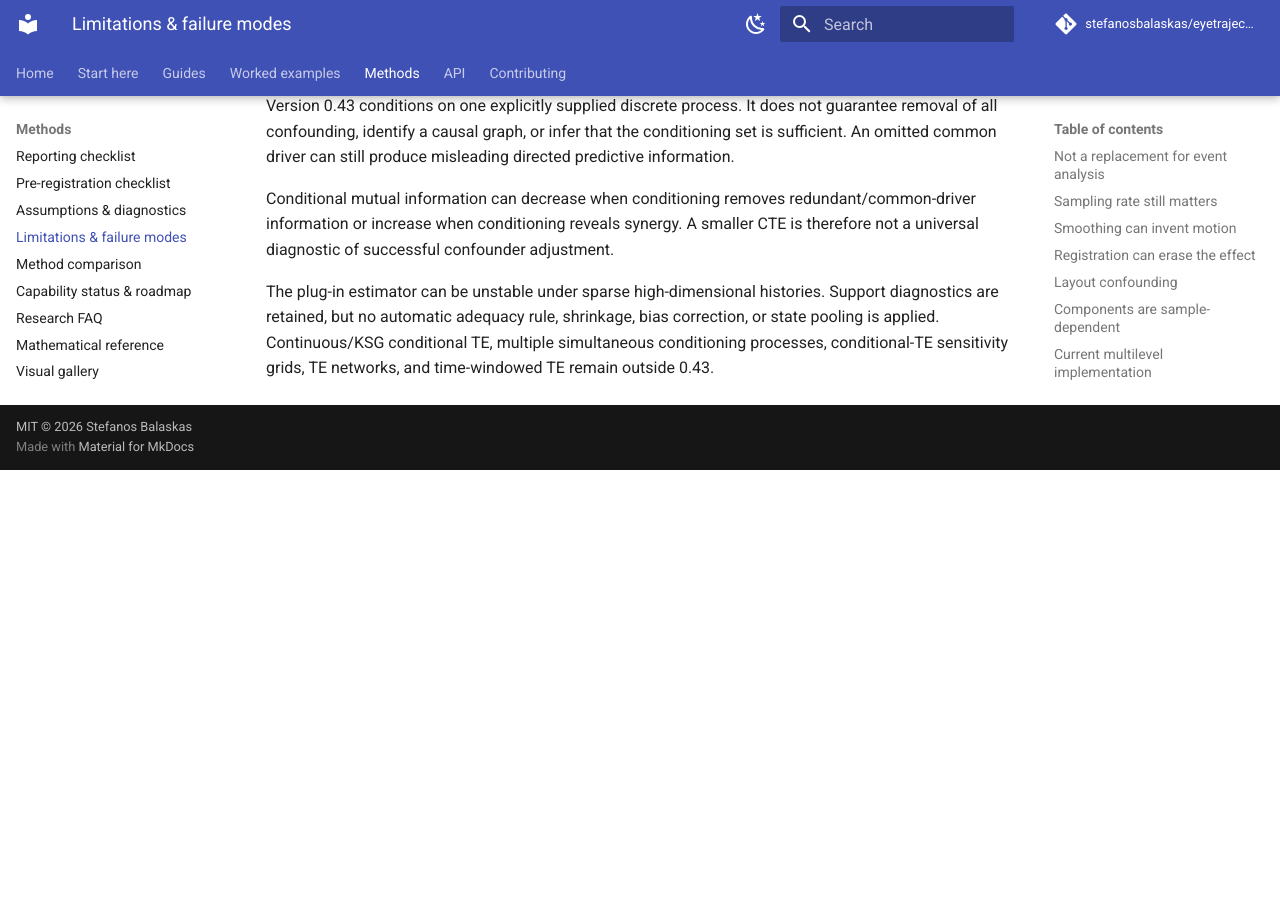
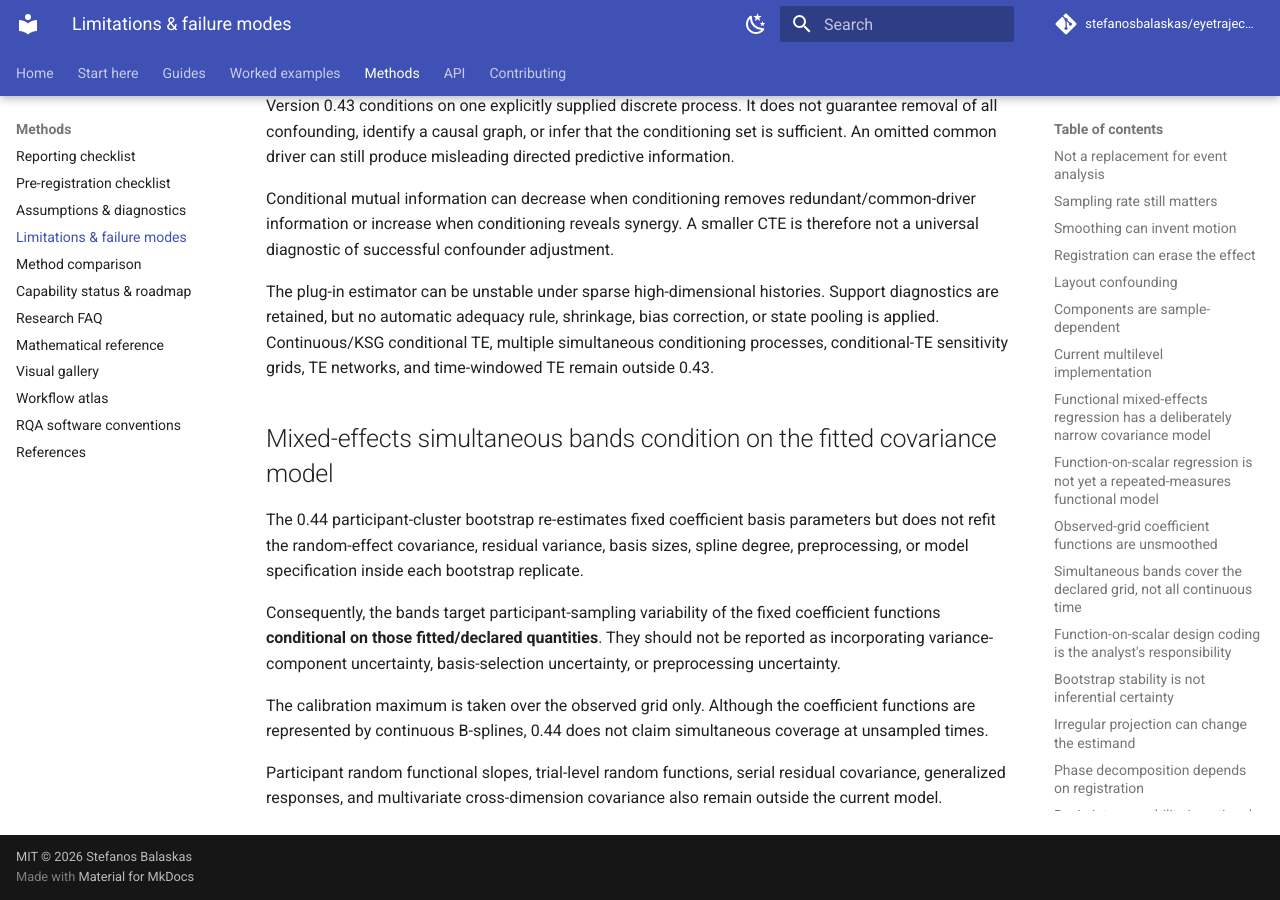
Before and after one commit to stefanosbalaskas/eyetrajectoriespy, an MkDocs documentation site: the page built from docs/methods/limitations.md, in a window 1280 px wide and 900 px high, scrolled down 30954 px. Built offline with MkDocs 1.6.1 and Material for MkDocs 9.7.7, drawn with Linux system fonts in a browser that asks for light colours; comment, search, counter and statistics services are not loaded; before the commit the page ends 31424 px from its top, so only the background shows below that.

Commit message:
Document mixed-effects simultaneous inference limitations

```diff
--- a/docs/methods/limitations.md
+++ b/docs/methods/limitations.md
@@ -914,3 +914,23 @@
 bias correction, or state pooling is applied. Continuous/KSG conditional TE,
 multiple simultaneous conditioning processes, conditional-TE sensitivity
 grids, TE networks, and time-windowed TE remain outside 0.43.
+
+## Mixed-effects simultaneous bands condition on the fitted covariance model
+
+The 0.44 participant-cluster bootstrap re-estimates fixed coefficient basis
+parameters but does not refit the random-effect covariance, residual variance,
+basis sizes, spline degree, preprocessing, or model specification inside each
+bootstrap replicate.
+
+Consequently, the bands target participant-sampling variability of the fixed
+coefficient functions **conditional on those fitted/declared quantities**.
+They should not be reported as incorporating variance-component uncertainty,
+basis-selection uncertainty, or preprocessing uncertainty.
+
+The calibration maximum is taken over the observed grid only. Although the
+coefficient functions are represented by continuous B-splines, 0.44 does not
+claim simultaneous coverage at unsampled times.
+
+Participant random functional slopes, trial-level random functions, serial
+residual covariance, generalized responses, and multivariate cross-dimension
+covariance also remain outside the current model.
```
